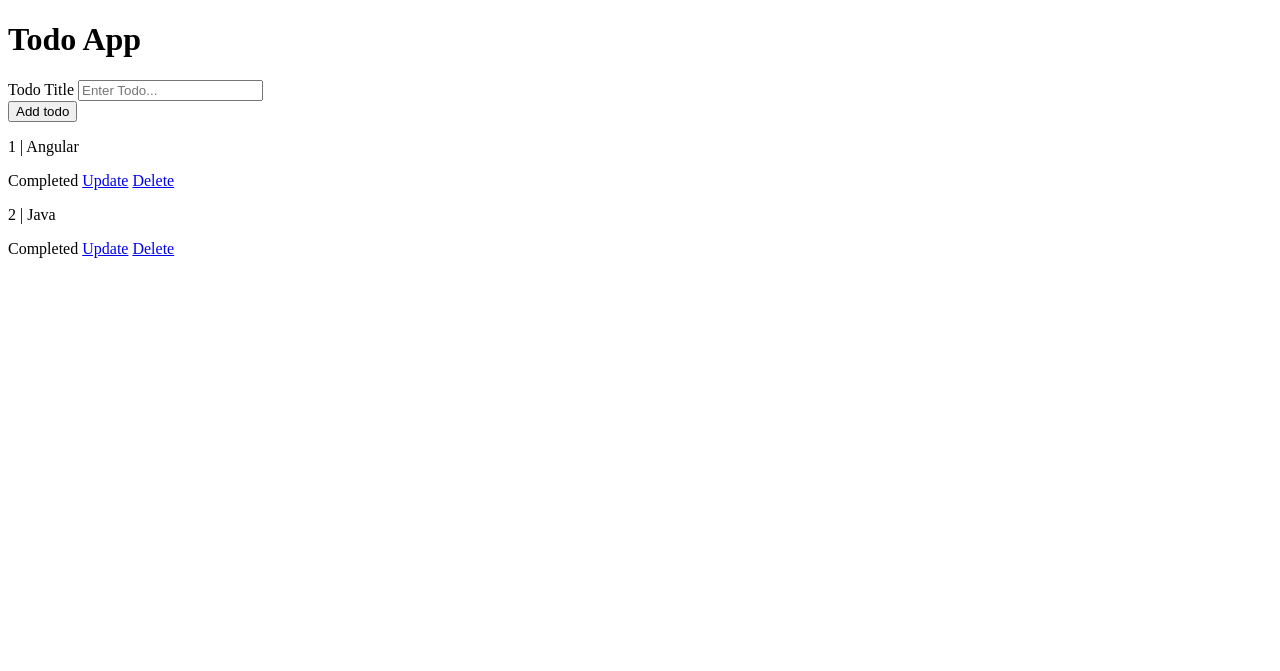
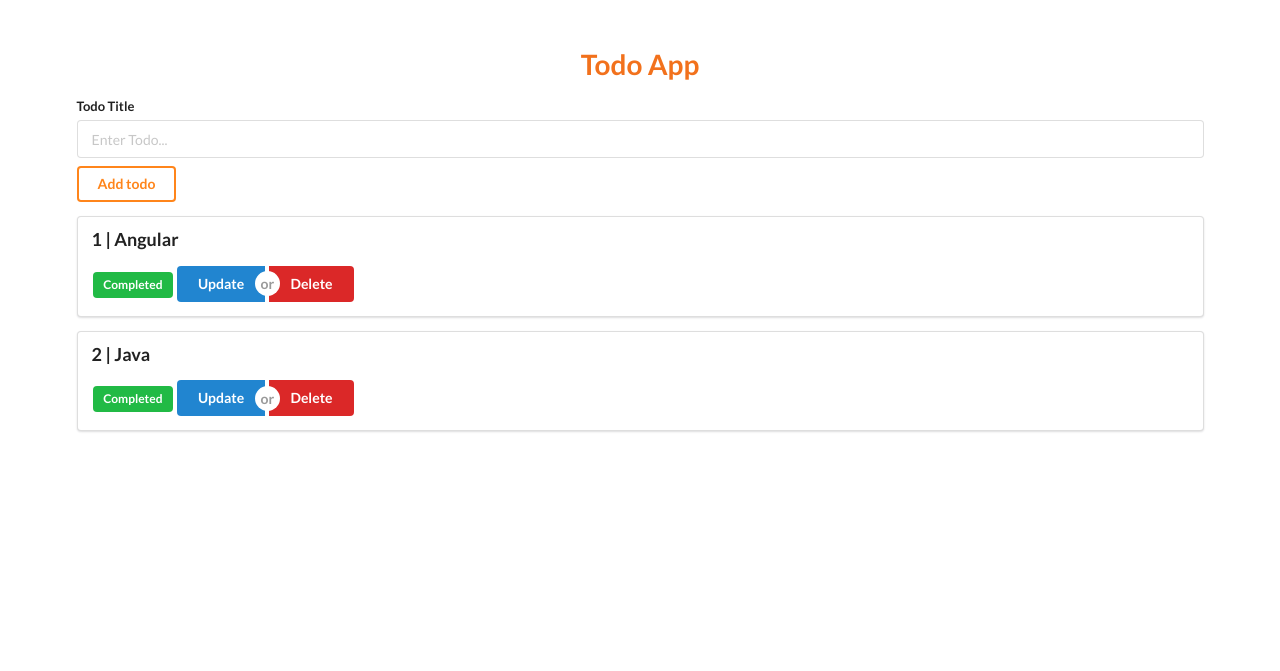
Before and after one commit to Said-bachar/StartingFlask-TodoApp, a Flask app: page / in a window 1280 px wide. Shown: the top 671 px of the page. Before the commit the page ends 258 px from the top, so only its background shows below. Run offline with Flask 2, Linux system fonts and the light colour scheme; data comes from the database, SQL or seed files in the repository; both versions use the stored data as it was after the commit.

Commit message:
*> Adding Semantic Ui design

```diff
--- a/app.py
+++ b/app.py
@@ -19,14 +19,31 @@ def index():
     print(todo_list)
     return render_template('base.html', todo_list = todo_list) #passing var to the html
 
-@app.route('/add', methods=['POST'])
+@app.route("/add", methods=["POST"])
 def add():
    #Add new item
-   title =  request.form.get('title') #get title for the input
+   title =  request.form.get("title") #get title for the input
    new_todo = Todo(title = title, complete = False)
    db.session.add(new_todo)
    db.session.commit()
    return redirect(url_for("index")) # reload tye index page
+
+@app.route("/update/<int:todo_id>")
+def update(todo_id):
+   #Update item
+   todoToUpdate = Todo.query.filter_by(id = todo_id).first()
+   todoToUpdate.complete = not todoToUpdate.complete
+   db.session.commit()
+   return redirect(url_for("index")) # reload tye index page
+
+@app.route("/delete/<int:todo_id>")
+def delete(todo_id):
+   #Delete item
+   todoToUpdate = Todo.query.filter_by(id = todo_id).first()
+   db.session.delete(todoToUpdate)
+   db.session.commit()
+   return redirect(url_for("index")) # reload tye index page
+
 
 
 if __name__ == '__main__':
--- a/templates/base.html
+++ b/templates/base.html
@@ -4,28 +4,42 @@
     <meta charset="UTF-8">
     <meta http-equiv="X-UA-Compatible" content="IE=edge">
     <meta name="viewport" content="width=device-width, initial-scale=1.0">
-    <title>Todo - App</title>
+    <title>Falsk | Todo - App</title>
+
+    <link rel="stylesheet" href="https://cdn.jsdelivr.net/npm/semantic-ui@2.4.2/dist/semantic.min.css">
+    <script src="https://cdn.jsdelivr.net/npm/semantic-ui@2.4.2/dist/semantic.min.js"></script>
 </head>
 <body>
-     <h1>Todo App</h1>
-     <form action="">
-          <div>
+   <div style = "margin-top: 50px;" class="ui container">
+     <h1 class = "ui orange center aligned header">Todo App</h1>
+     <form action="/add" method="post" class="ui form">
+          <div class="field">
               <label for="title">Todo Title</label>
               <input type="text" name="title" id="title" placeholder="Enter Todo...">
               <br>
-              <button type="submit">Add todo</button>
+              <button style = "margin-top: 8px;" class ="ui inverted orange button" type="submit">Add todo</button>
           </div>
      </form>
      {% for todo in todo_list %}
-       <p>{{ todo.id }} | {{ todo.title }}</p>
+       <div class="ui segment">
+            <p class="ui big header">{{ todo.id }} | {{ todo.title }}</p>
 
-        {% if todo.complete == False %}
-          <span>Not complete</span>
-        {% else %}
-          <span>Completed</span>
-        {% endif %}
-        <a href="/">Update</a>
-        <a href="/">Delete</a>
+            {% if todo.complete == False %}
+            <span class="ui gray label">Not complete</span>
+            {% else %}
+            <span class="ui green label">Completed</span>
+            {% endif %}
+            <!-- <a class="ui blue button" href="/update/{{ todo.id }}">Update</a>
+            <a class="ui red button" href="/delete/{{ todo.id }}">Delete</a> -->
+            <div class="ui buttons">
+                <!-- <button class="ui button">Cancel</button> -->
+                <a class="ui blue button" data-tooltip="Complete or Incomplete your todo" data-position="bottom left" href="/update/{{ todo.id }}">Update</a>
+                <div class="or"></div>
+                <!-- <button class="ui positive button">Save</button> -->
+                <a class="ui red button" data-tooltip="/!\ Delete this todo" data-position="bottom right" href="/delete/{{ todo.id }}">Delete</a>
+              </div>
+        </div>
      {% endfor %}
+    </div>
 </body>
 </html>
```
Also changed, not shown: db.sqlite.
